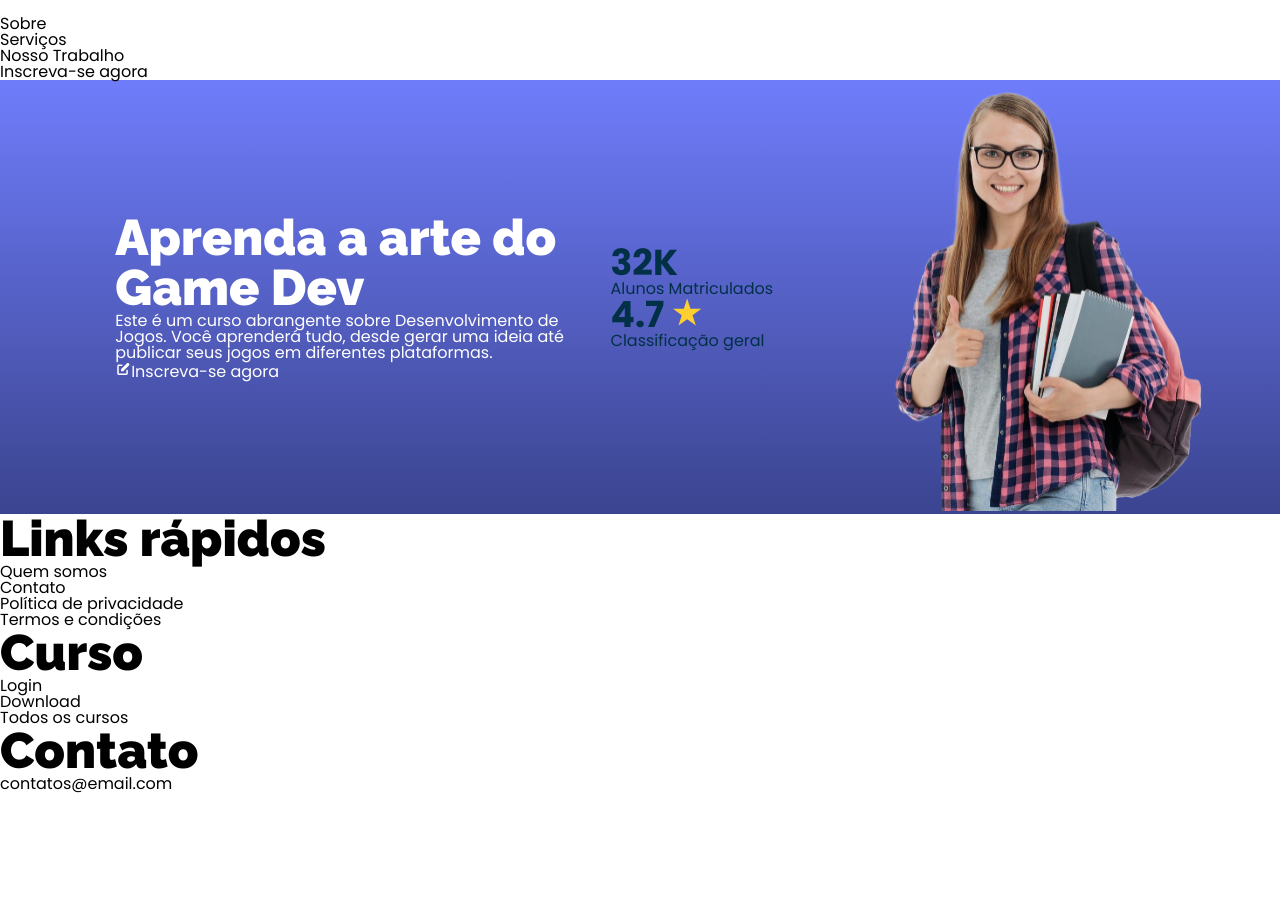
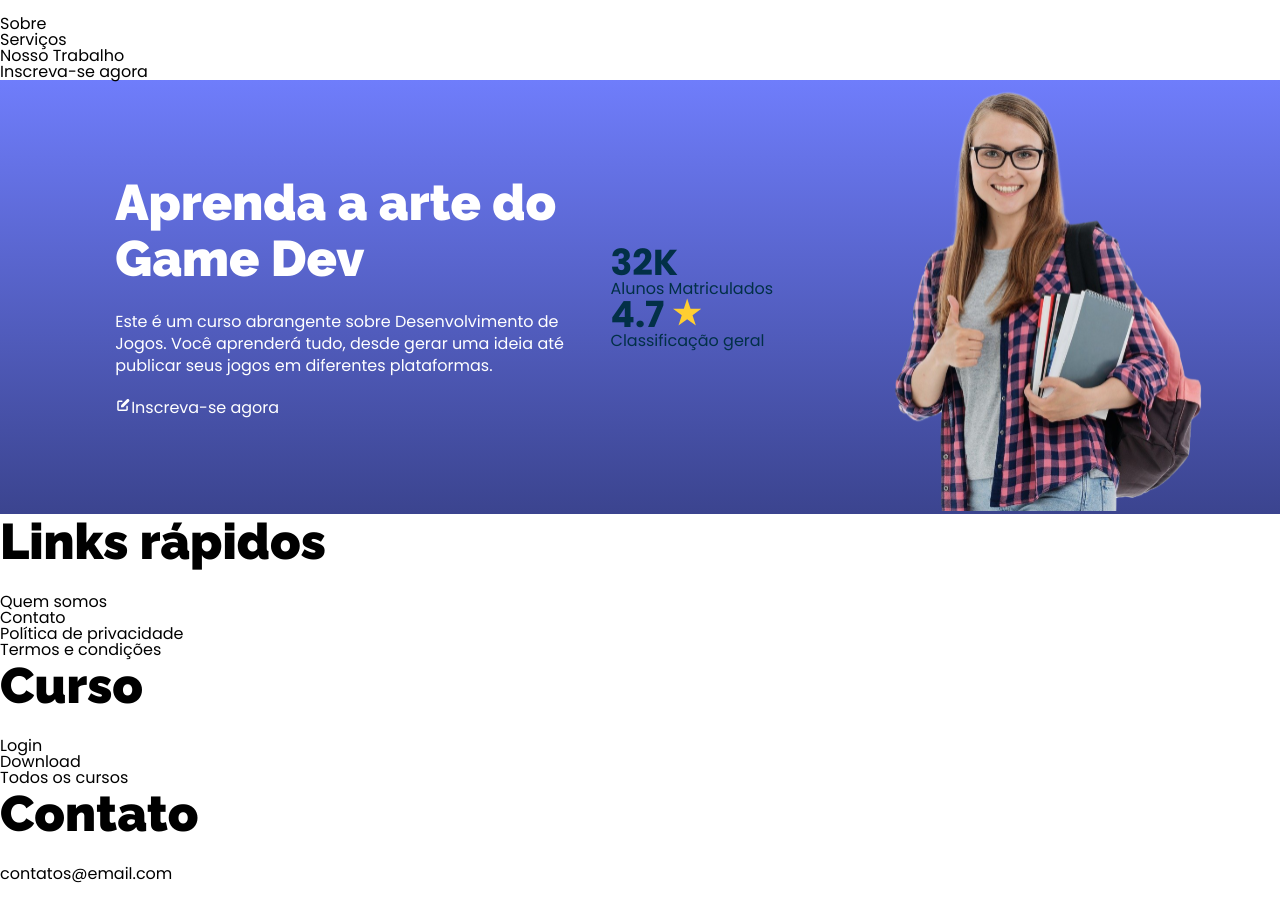
Before and after one commit to mirraelly/game-dev-react, a React (Vite) app: page / in a window 1280 px wide. Shown: the top 922 px of the page. Built offline with nearby package versions, Linux system fonts and the light colour scheme.

Commit message:
add more css to page 1

```diff
--- a/src/components/CourseInfo.jsx
+++ b/src/components/CourseInfo.jsx
@@ -10,11 +10,11 @@ const CourseInfo = () => {
         <section className="firstSection textBlue">
             <section className='leftSide textWhite' >
                 <h2>Aprenda a arte do Game Dev</h2>
-                <p>Este é um curso abrangente sobre Desenvolvimento de Jogos.
+                <p className='textSetting'>Este é um curso abrangente sobre Desenvolvimento de Jogos.
                     Você aprenderá tudo, desde gerar uma ideia até publicar seus jogos em diferentes plataformas.</p>
                 <Button className="enrollmentButton">
                     <img src={pencilIcon} alt="Enrollment's icon" id='pencilIcon' className='icon' />
-                    <span>Inscreva-se agora</span>
+                    <span className='textSetting'>Inscreva-se agora</span>
                 </Button>
             </section>
             <section className='middle'>
--- a/src/index.css
+++ b/src/index.css
@@ -149,8 +149,16 @@ h3 {
 
 h2 {
 	font-size: 3.125em;
+	line-height: 3.5rem;
+	text-align: left;
+    margin-bottom: 1.50rem;
 }
 
+.textSetting {
+	line-height: 1.375em;
+    text-align: left;
+    margin-bottom: 1.25em;
+}
 
 .textBig {
 	font-size: 2.25em;
```
Also changed, not shown: src/styles/MainContent.css (line endings or trailing spaces).
